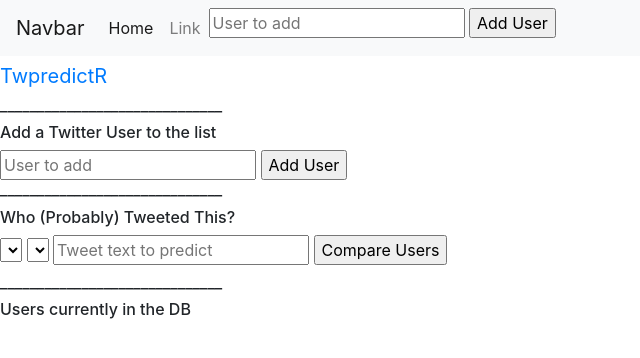
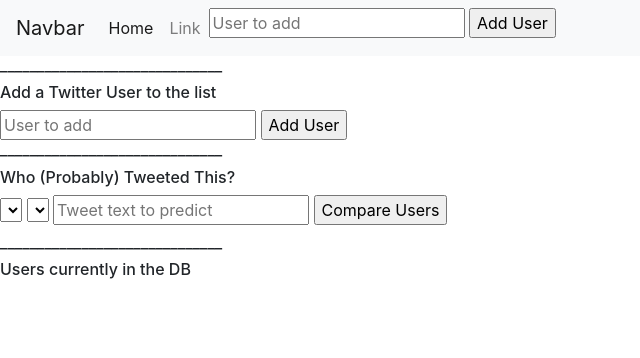
Before and after one commit to ed-chin-git/TWpredictR, a Flask app: page / in a window 1280 px wide. Shown: the top 358 px of the page, without its empty margins (0-640 px from the left). Run offline with Flask 2, Linux system fonts and the light colour scheme; data that the repository does not hold is empty; some libraries are stand-ins or nearby versions.

Commit message:
fixed bug in base.html

```diff
--- a/TWpred/templates/base.html
+++ b/TWpred/templates/base.html
@@ -29,12 +29,6 @@
     </div>
   </nav>
 </head>
-
-<header>
-<div class="navbar-header">
-  <a class="navbar-brand" href="/" > TwpredictR     </a>
-</div>
-</header>
 
 <body>
   {% block content %}
```
